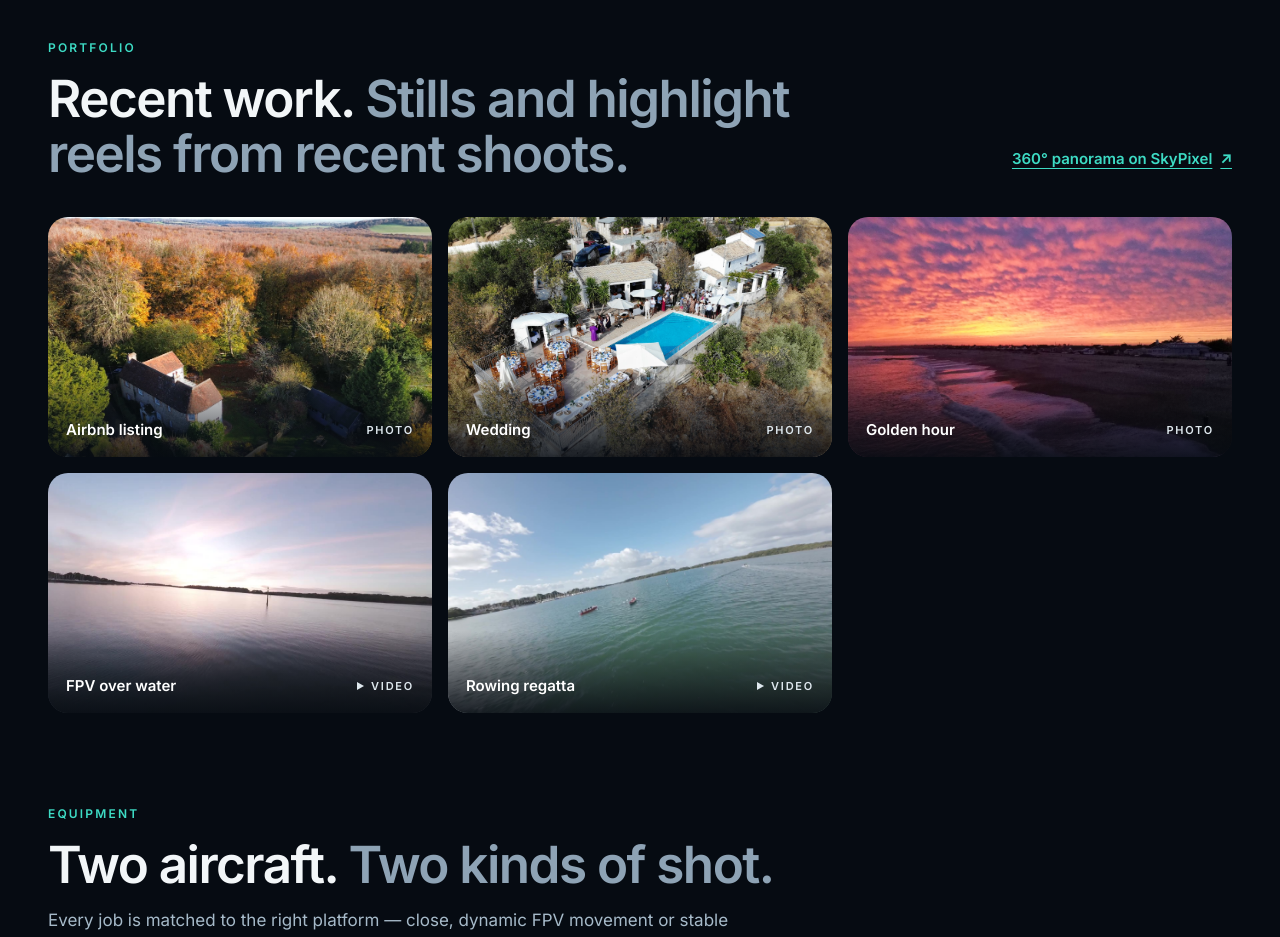
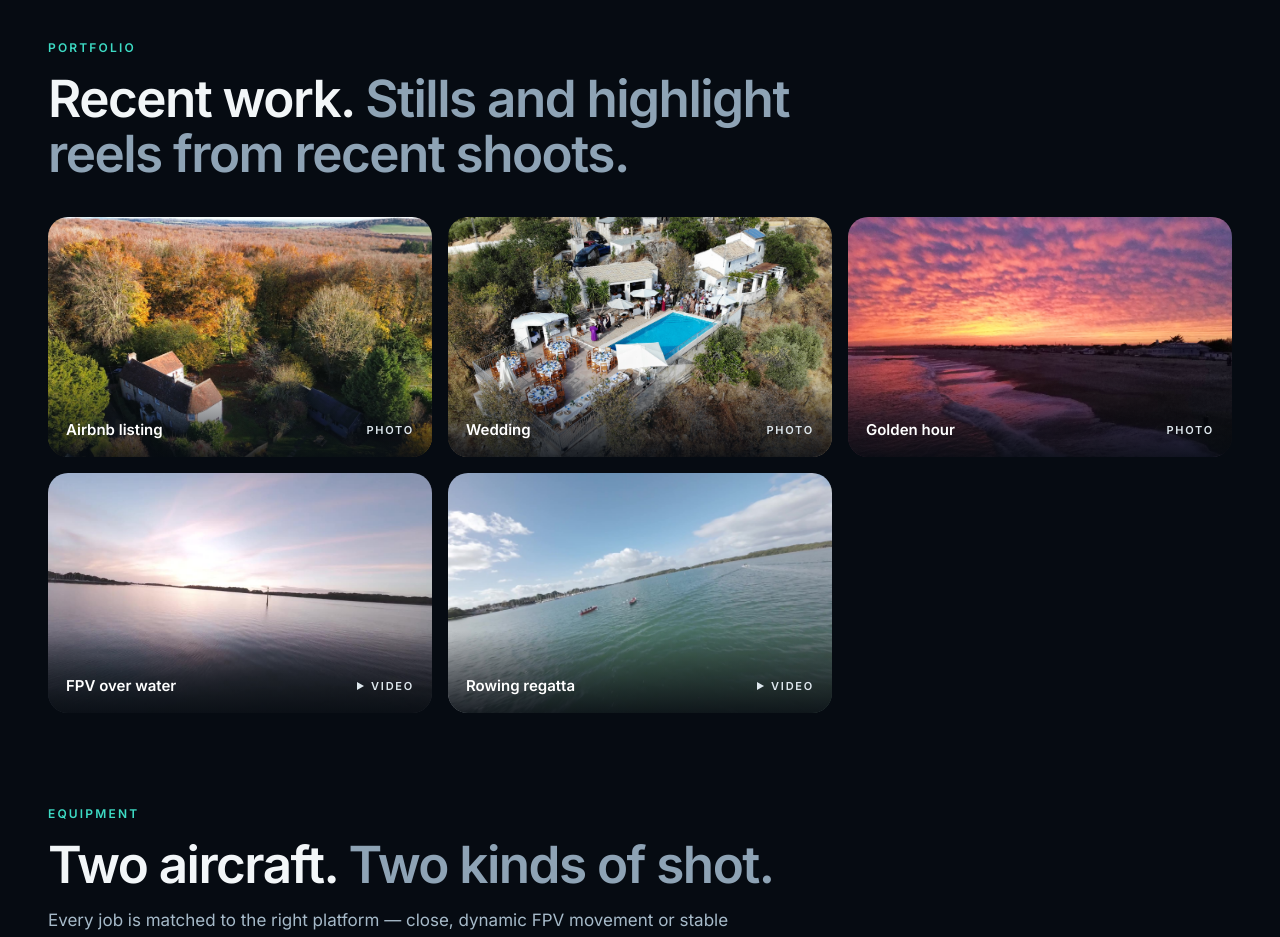
Before and after one commit to westsussexdroneservice/WestSussexDroneService, a plain HTML site: page index.html in a window 1280 px wide. Shown: the part 1820-2757 px from the top of the page. Drawn offline with Linux system fonts and the light colour scheme.

Commit message:
Remove SkyPixel 360 panorama link from portfolio
Co-Authored-By: Claude Opus 5.5 <noreply@anthropic.com>
Claude-Session: https://claude.ai/code/session_01ERDfFxxt3FJVwjmRWH8uG8

```diff
--- a/index.html
+++ b/index.html
@@ -234,7 +234,6 @@ input::placeholder,textarea::placeholder{color:#8496a8}
           <div style="font-size: 12px; font-weight: 600; letter-spacing: 0.18em; text-transform: uppercase; color: #3ddbc4;">Portfolio</div>
           <h2 style="margin: 0; font-size: clamp(32px, 4vw, 54px); font-weight: 600; letter-spacing: -0.03em; line-height: 1.08; text-wrap: balance;">Recent work. <span style="color: #8ea3b5;">Stills and highlight reels from recent shoots.</span></h2>
         </div>
-        <a href="https://www.skypixel.com/photo360s/check-out-my-new-content-0e12f26e-2dcb-4290-96a7-6168cab9946d" target="_blank" rel="noopener" style="display: inline-flex; align-items: center; gap: 8px; min-height: 44px; font-size: 15px; font-weight: 600; color: #3ddbc4; text-decoration: underline; text-underline-offset: 4px;">360° panorama on SkyPixel <span aria-hidden="true">↗</span></a>
       </div>
       <div style="display: grid; grid-template-columns: repeat(auto-fit, minmax(min(320px, 100%), 1fr)); gap: 16px;">
         <figure class="dv-tile" tabindex="0" role="button" data-full="media/airbnb-listing.jpg" data-type="image" style="cursor: pointer; margin: 0; position: relative; aspect-ratio: 16 / 10; border-radius: 20px; overflow: hidden; background: #0e1722;">
```
